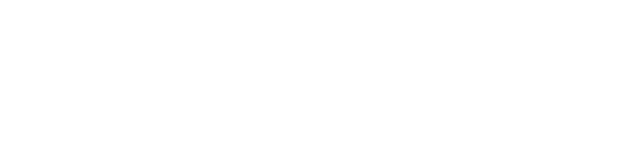
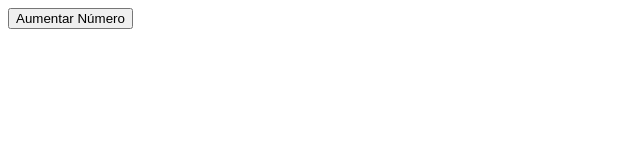
Before and after one commit to Pedrinho0305/atividade_funcoes, a plain HTML site: page index.html in a window 1280 px wide. Shown: the whole page, without its empty margins (0-640 px from the left). Drawn offline with Linux system fonts and the light colour scheme.

Commit message:
Exemplos 5 e 6 concluídos

```diff
--- a/index.html
+++ b/index.html
@@ -7,5 +7,7 @@
 </head>
 <body>
     <script src="./main.js"></script>
+
+    <button>Aumentar Número</button>
 </body>
 </html>
```
Also changed, not shown: main.js (+26 -0 lines).
